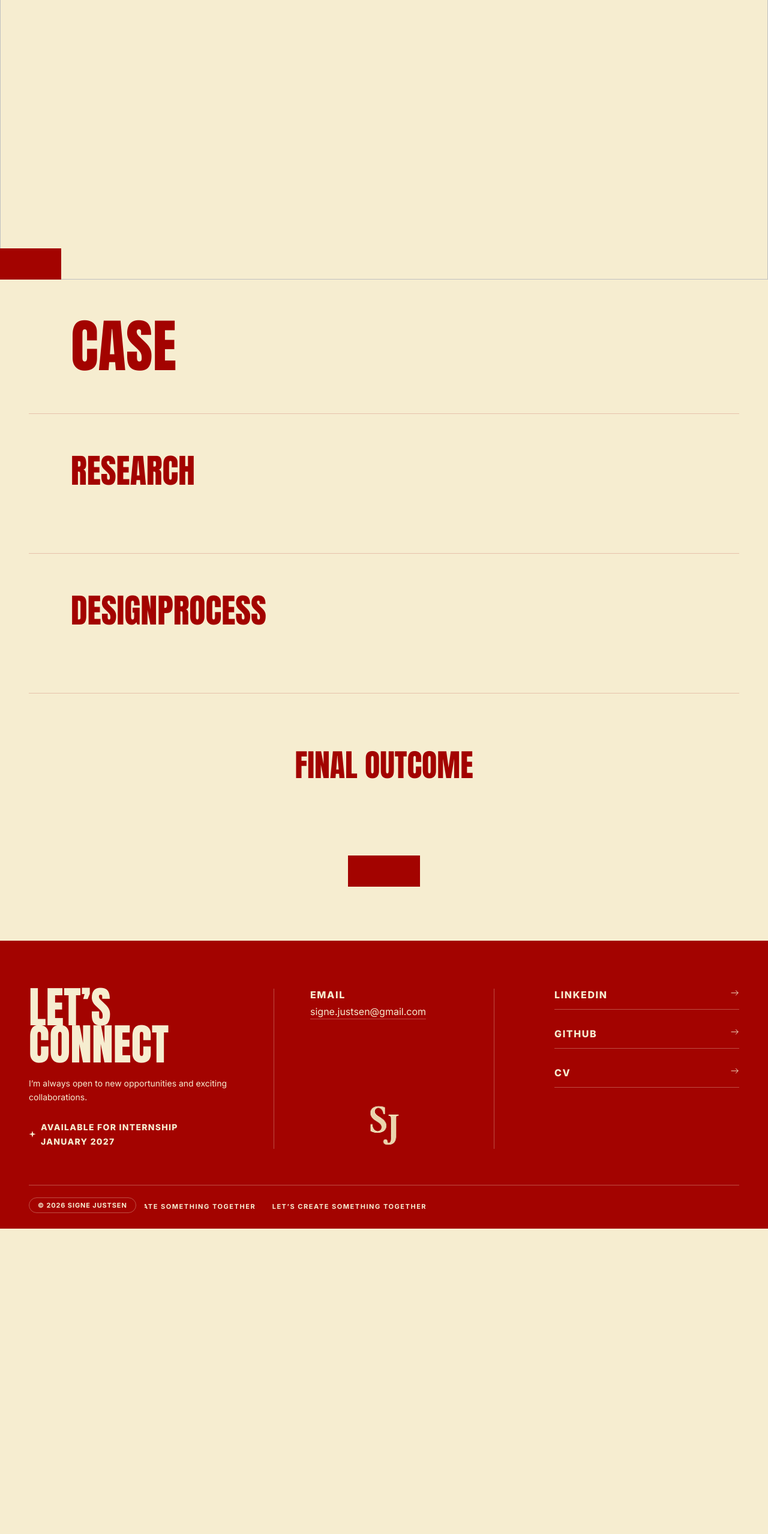
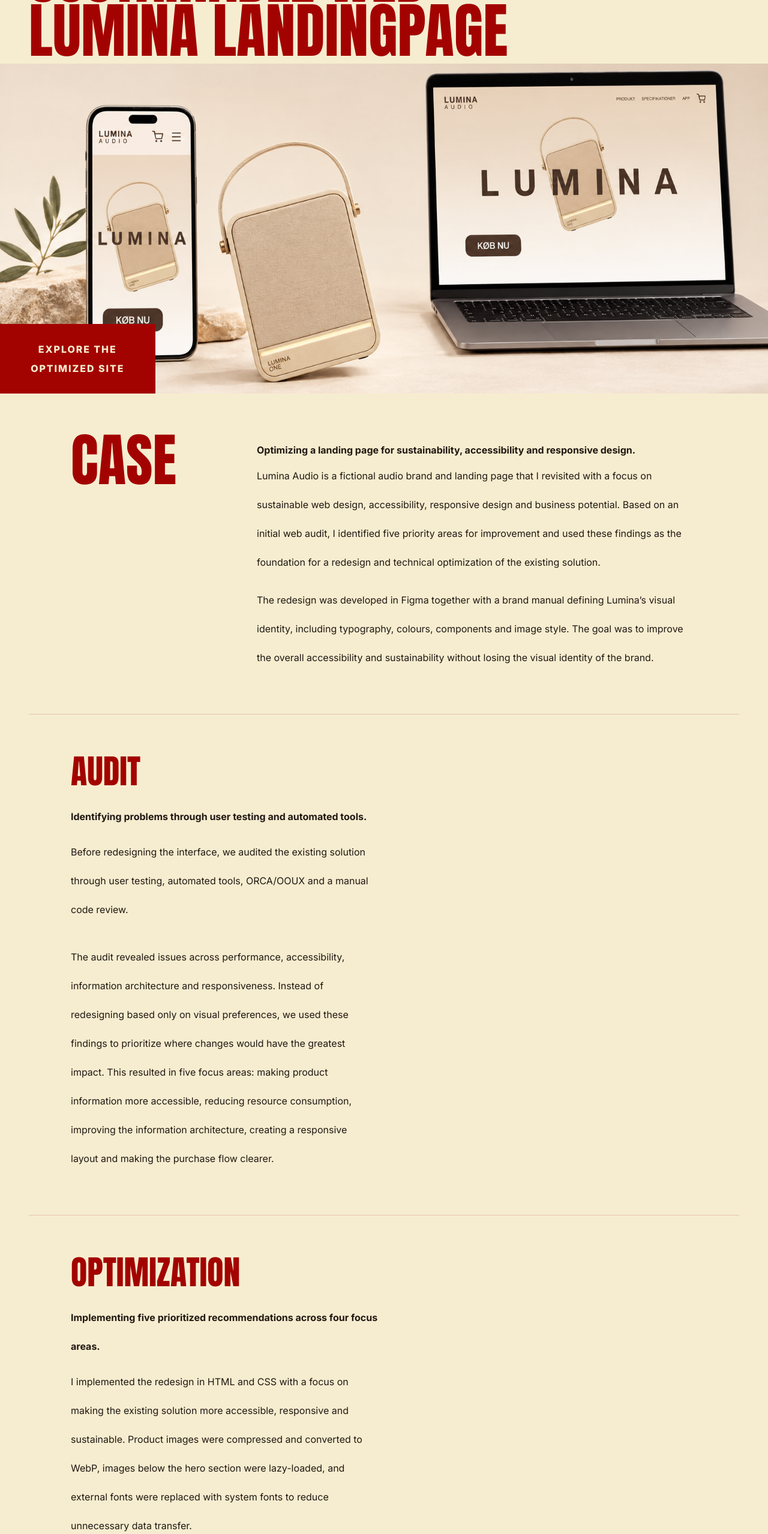
Before and after one commit to signejustsen/signejustsen-portfolio, a plain HTML site: page lumina.html in a window 1280 px wide. Shown: the part 240-2797 px from the top of the page at 60% size. Before the commit the page ends 2288 px from the top, so only its background shows below. Drawn offline with Linux system fonts and the light colour scheme.

Commit message:
projekt sustainable web tilføjet til portfolio

```diff
--- a/lumina.html
+++ b/lumina.html
@@ -27,30 +27,42 @@
       <section class="case-hero wrap reveal">
         <p class="case-hero__index">(04)</p>
         <h1 class="case-hero__title">
-          <span></span>
-          <span></span>
+          <span>SUSTAINABLE WEB</span>
+          <span>LUMINA LANDINGPAGE</span>
         </h1>
       </section>
 
       <div class="case-hero__figure reveal">
-        <img class="case-hero__image" src="" alt="" />
-        <a class="case-hero__cta" href="#" target="_blank" rel="noopener"></a>
+        <img class="case-hero__image" src="img/projects/lumina/lumina-hero-devices.png" alt="lumina one speaker and optimized landingpage on mobile and desktop" />
+        <a class="case-hero__cta" href="https://signejustsen.github.io/accessible-lumina/" target="_blank" rel="noopener">EXPLORE THE<br> OPTIMIZED SITE</a>
       </div>
 
       <section class="case-block wrap reveal">
         <h2 class="case-block__label">CASE</h2>
         <div class="case-block__body">
-          <p class="lead"></p>
-          <p></p>
-          <p></p>
+          <p class="lead">Optimizing a landing page for sustainability, accessibility and responsive design.</p>
+          <p>Lumina Audio is a fictional audio brand and landing page that I revisited with a focus on sustainable
+            web design, accessibility, responsive design and business potential. Based on an initial web audit, I
+            identified five priority areas for improvement and used these findings as the foundation for a redesign
+            and technical optimization of the existing solution.</p>
+            <p>The redesign was developed in Figma together with a brand manual defining Lumina’s visual identity,
+            including typography, colours, components and image style. The goal was to improve the overall accessibility
+            and sustainability without losing the visual identity of the brand.</p>
         </div>
       </section>
 
       <section class="case-block case-block--stacked wrap reveal">
-        <h2 class="case-block__label">RESEARCH</h2>
+        <h2 class="case-block__label">AUDIT</h2>
         <div class="case-block__body">
-          <p class="lead"></p>
-          <p></p>
+          <p class="lead">Identifying problems through user testing and automated tools.</p>
+          <p>Before redesigning the interface, we audited the existing solution through user
+            testing, automated tools, ORCA/OOUX and a manual code review.</p>
+            <p>The audit revealed issues across performance, accessibility, information architecture
+            and responsiveness. Instead of redesigning based only on visual preferences, we used these
+            findings to prioritize where changes would have the greatest impact.
+            This resulted in five focus areas: making product information more accessible, reducing resource
+            consumption, improving the information architecture, creating a responsive layout and making the
+            purchase flow clearer.</p>
           <div class="case-block__images">
             <img src="" alt="" loading="lazy" />
           </div>
@@ -58,10 +70,17 @@
       </section>
 
       <section class="case-block case-block--stacked wrap reveal">
-        <h2 class="case-block__label">DESIGNPROCESS</h2>
+        <h2 class="case-block__label">OPTIMIZATION</h2>
         <div class="case-block__body">
-          <p class="lead"></p>
-          <p></p>
+          <p class="lead">Implementing five prioritized recommendations across four focus areas.</p>
+          <p>I implemented the redesign in HTML and CSS with a focus on making the existing solution more
+            accessible, responsive and sustainable. Product images were compressed and converted to WebP, images
+            below the hero section were lazy-loaded, and external fonts were replaced with system fonts to reduce
+            unnecessary data transfer.</p>
+            <p>I also improved the semantic HTML structure, added more descriptive alt text and created more
+            accessible interactive elements, including a semantic colour selector. The layout was rebuilt for
+            both mobile and desktop using flexible sizing, CSS Grid and Flexbox, while the navigation and content
+            structure were adjusted to create a clearer experience across screen sizes.</p>
           <div class="case-block__images">
             <img src="" alt="" loading="lazy" />
           </div>
@@ -69,13 +88,20 @@
       </section>
 
       <section class="case-outcome wrap reveal">
-        <h3>FINAL OUTCOME</h3>
-        <p></p>
-        <p></p>
+        <h3>FINAL OUTCOME / RESULTS</h3>
+        <p class="lead">Measurable improvements in performance and carbon footprint.</p>
+        <p>The optimization resulted in significant improvements in performance and resource consumption.
+        Website Carbon improved from F to A+, while the estimated CO₂ emissions decreased from 0.39 g to
+        0.03 g per page view. Lighthouse Performance increased from 75 to 98, and Largest Contentful Paint
+        was reduced from 7.4 seconds to 2.0 seconds.</p>
+        <p>The project also showed that accessibility cannot be evaluated through automated scores alone.
+        Although several accessibility issues were addressed, the final tests still revealed areas for further
+        improvement. This reinforced the importance of combining automated testing with manual evaluation and user
+        testing when optimizing a digital solution.</p>
       </section>
 
       <div class="case-cta wrap reveal">
-        <a href="#" target="_blank" rel="noopener"></a>
+        <a href="https://signejustsen.github.io/accessible-lumina/" target="_blank" rel="noopener">EXPLORE THE <br> OPTIMIZED SITE</a>
       </div>
     </main>
 
```
Also changed, not shown: index.html (+5 -5 lines), img/projects/lumina/lumina-hero-devices.png (added), 2 other files.
